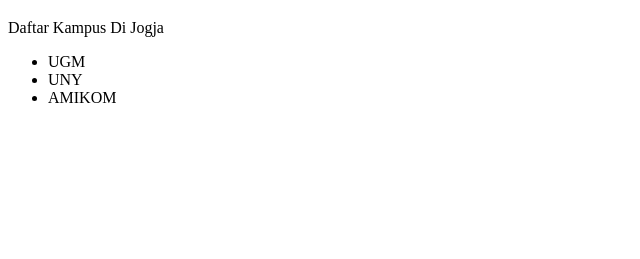
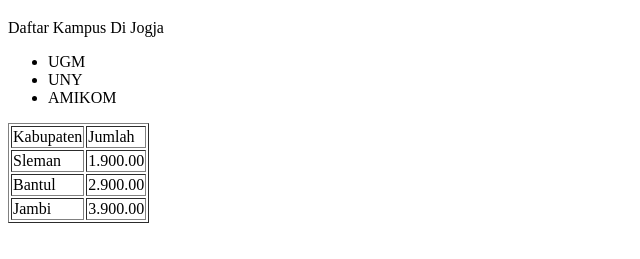
Before and after one commit to AdrianFtrh/pw.praktikum2, a plain HTML site: page index.html in a window 1280 px wide. Shown: the part 61-320 px from the top of the page, without its empty margins (0-640 px from the left). Drawn offline with Linux system fonts and the light colour scheme.

Commit message:
tambah ul & iu html

```diff
--- a/index.html
+++ b/index.html
@@ -13,5 +13,27 @@
         <li>UNY</li>
         <li>AMIKOM</li>
     </ul>
+    <table border="1">
+        <thead>
+            <tr>
+                <td>Kabupaten</td>
+                <td>Jumlah</td>
+            </tr>
+            <tbody>
+                <tr>
+                    <td>Sleman</td>
+                    <td>1.900.00</td>
+                </tr>
+                <tr>
+                    <td>Bantul</td>
+                    <td>2.900.00</td>
+                </tr>
+                <tr>
+                    <td>Jambi</td>
+                    <td>3.900.00</td>
+                </tr>
+            </tbody>
+        </thead>
+    </table>
 </body>
 </html>
```
